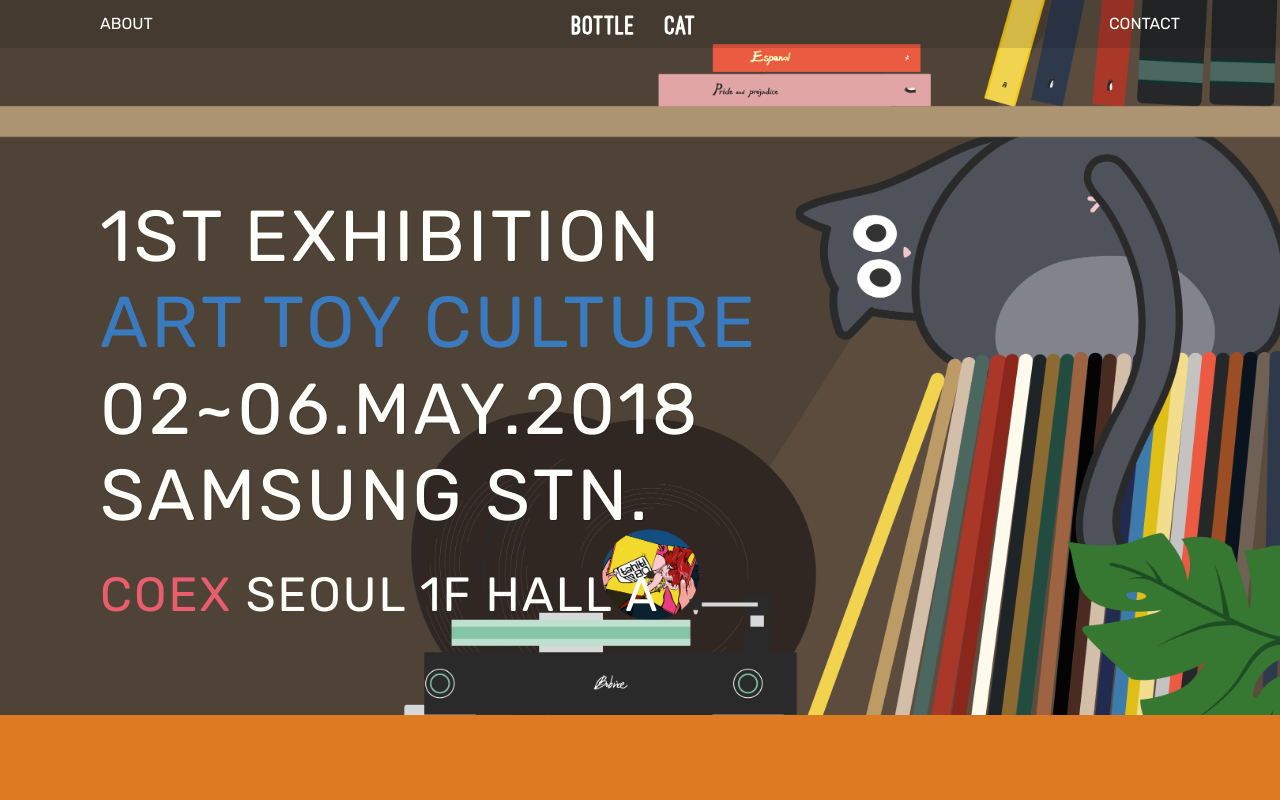
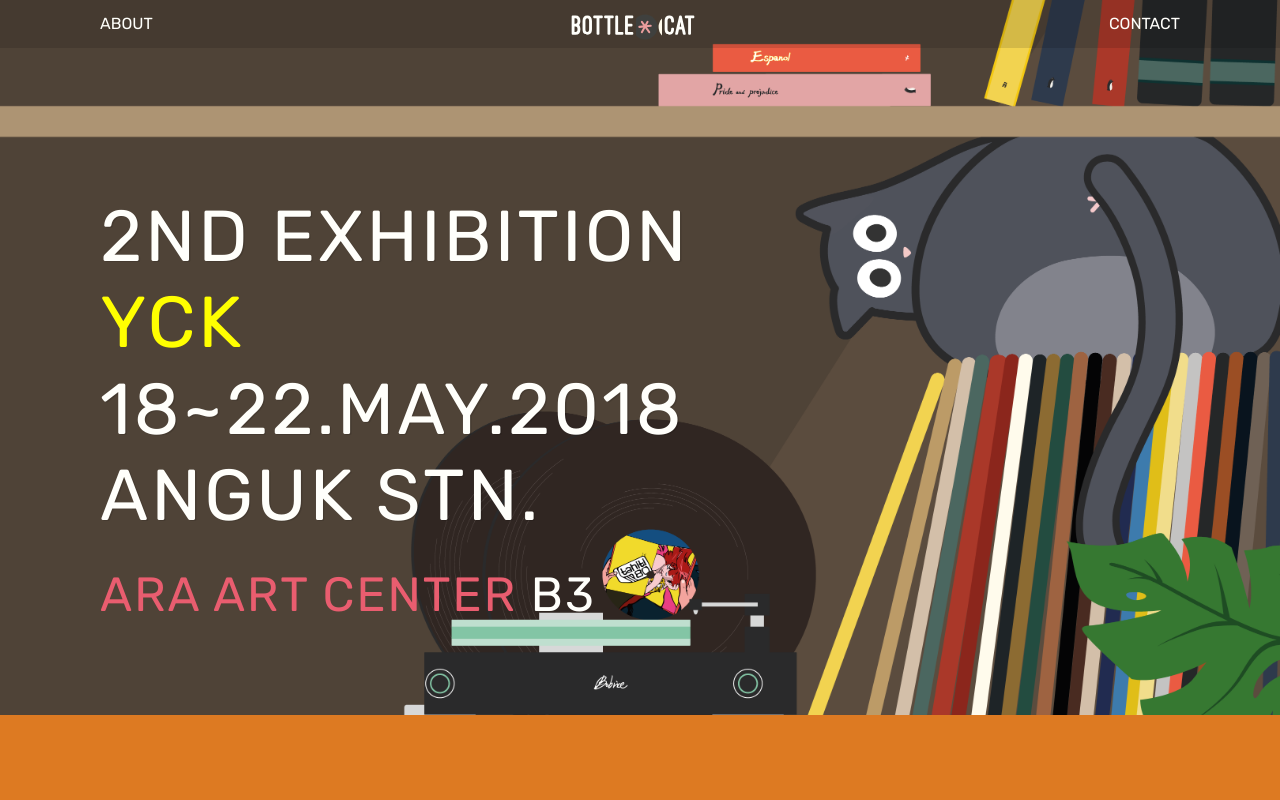
Before and after one commit to bottle-cat/bottle-cat-t01, a plain HTML site: page index.html in a window 1280 px wide. Shown: the top 800 px of the page. Drawn offline with Linux system fonts and the light colour scheme; a web font is replaced by a local one.

Commit message:
ATC2018 END > YCK update
done

```diff
--- a/css/style.css
+++ b/css/style.css
@@ -69,7 +69,7 @@ header section.present .present_msg .hd_mask a{display: inline-block;margin-top:
 header section.present .present_msg .hd_mask:last-child a{color: #e95d6f;}
 header section.present .present_msg .hd_mask span{display: inline-block;}
 header section.present .present_msg .hd_mask:nth-child(5) a{;transition: color .7s ease;}
-header section.present .present_msg .hd_mask:nth-child(5) a:hover{color: #46a0f8;}
+header section.present .present_msg .hd_mask:nth-child(5) a:hover{color: #ffff00;}
 
 header section.present .present_msg .hd_mask:nth-child(2){animation: colorchng 2.5s ease 0s infinite alternate backwards;}
 
@@ -315,7 +315,7 @@ footer .ft_copyright>a:hover{color: #fffffb;}
 }
 
 @keyframes colorchng{
-	0%{color: #397bbe;}
+	0%{color: #ffff00;}
 	50%{color: #fffffb;}
 	100%{color: #e95d6f;}
 }
@@ -631,7 +631,7 @@ footer .ft_copyright>a:hover{color: #fffffb;}
 	}
 
 	@keyframes m_colorchng{
-		0%{color: #397bbe;}
+		0%{color: #ffff00;}
 		50%{color: #fffffb;}
 		100%{color: #e95d6f;}
 	}
--- a/index.html
+++ b/index.html
@@ -29,11 +29,11 @@
 			<section class="present">
 				<div class="inner">
 					<div class="present_msg">
-						<div class="hd_mask"><h2>1st exhibition</h2></div>
-						<div class="hd_mask"><a href="http://www.arttoyculture.com/" target="_blank">art toy culture</a></div>
-						<div class="hd_mask"><h2>02~06.May.2018</h2></div>
-						<div class="hd_mask"><h2>samsung stn.</h2></div>
-						<div class="hd_mask"><a href="http://www.coex.co.kr/tour-guide/traffic/location-1" target="_blank">coex</a><span>&nbsp;seoul 1F hall A</span></div>
+						<div class="hd_mask"><h2>2nd exhibition</h2></div>
+						<div class="hd_mask"><a href="http://smartstore.naver.com/yck" target="_blank">YCK</a></div>
+						<div class="hd_mask"><h2>18~22.May.2018</h2></div>
+						<div class="hd_mask"><h2>Anguk stn.</h2></div>
+						<div class="hd_mask"><a href="http://www.araart.co.kr/visit" target="_blank">ARA Art Center</a><span>&nbsp;B3</span></div>
 					</div>
 				</div>
 			</section>
```
Also changed, not shown: img/icon_batt.svg (added), img/icon_can.svg (added), img/icon_fat.svg (added), img/icon_shoe.svg (added).
